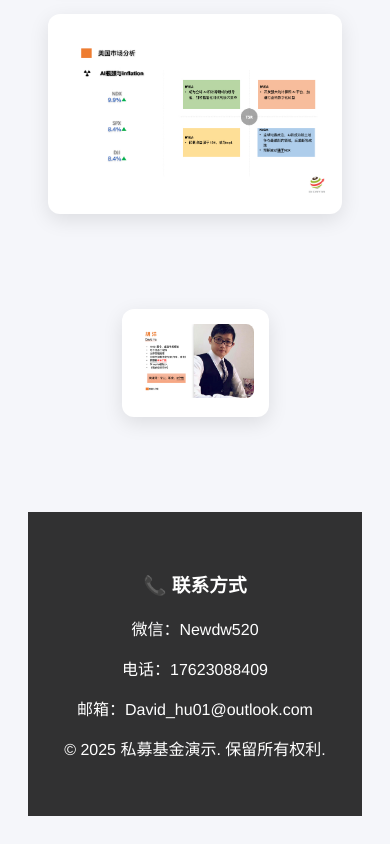
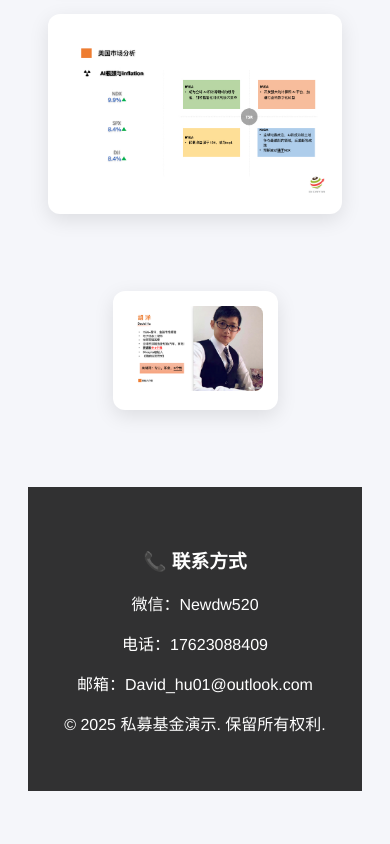
Before and after one commit to David-hu01/di-capital-website, a plain HTML site: page docs/index.html in a window 390 px wide. Shown: the part 1729-2573 px from the top of the page. After the commit the page ends 2548 px from the top, so only its background shows below. Drawn offline with Linux system fonts and the light colour scheme.

Commit message:
Add responsive design for mobile devices

```diff
--- a/docs/index.html
+++ b/docs/index.html
@@ -88,8 +88,8 @@
 
     .center-container {
       max-width: 1200px;
-      margin: 40px auto;
-      padding: 20px;
+      margin: 2px auto;
+      padding: 2px;
       display: flex;
       justify-content: center;
     }
```
